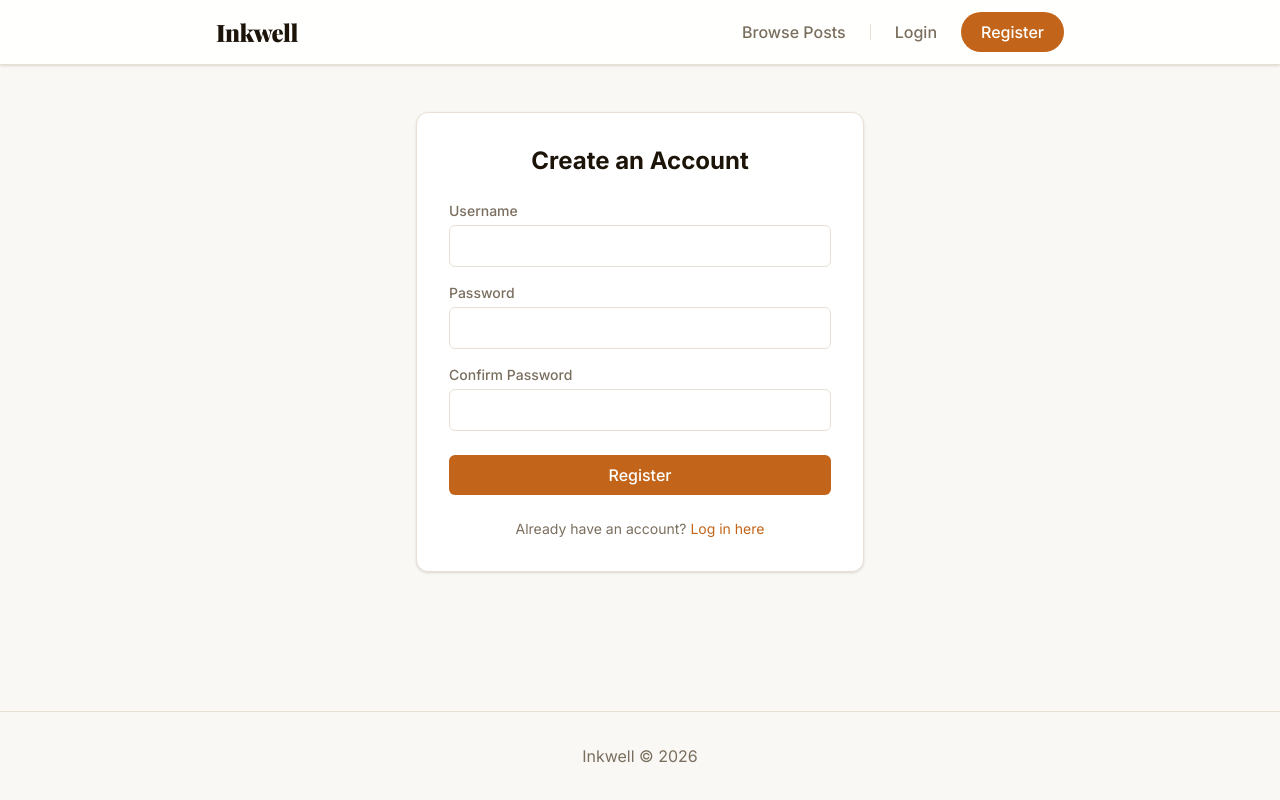
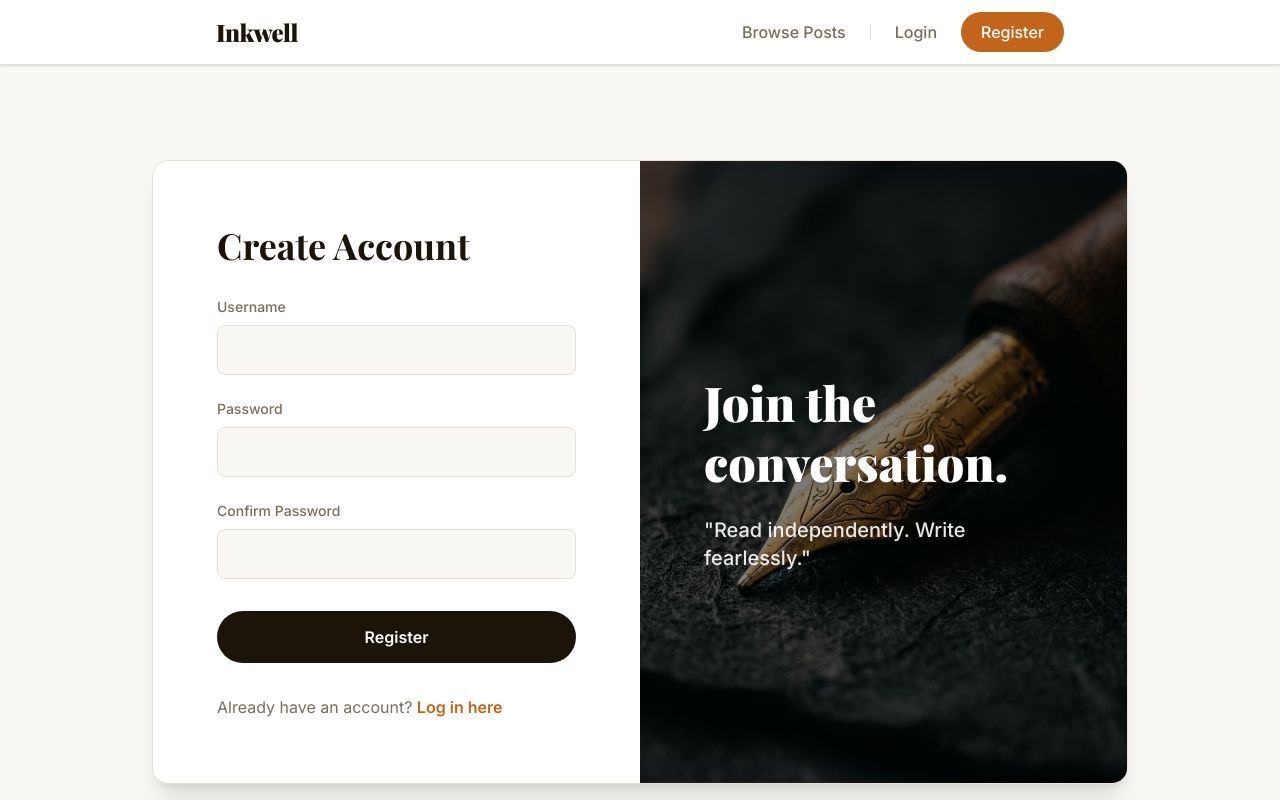
Before and after one commit to xsupremeyx/InkWell, a React (Vite) app in the folder reader-frontend/: page /register in a window 1280 px wide. Shown: the top 800 px of the page. Built offline with nearby package versions, Linux system fonts and the light colour scheme.

Commit message:
refactor: update login, register and other areas.

```diff
--- a/reader-frontend/index.html
+++ b/reader-frontend/index.html
@@ -5,7 +5,7 @@
     <link rel="icon" type="image/svg+xml" href="/favicon.svg" />
     <link rel="preconnect" href="https://fonts.googleapis.com">
     <link rel="preconnect" href="https://fonts.gstatic.com" crossorigin>
-    <link href="https://fonts.googleapis.com/css2?family=Inter:wght@400;500;600;700&family=Playfair+Display:wght@700;800;900&display=swap" rel="stylesheet">
+   <link href="https://fonts.googleapis.com/css2?family=Inter:wght@400;500;600;700&family=Playfair+Display:wght@600;700;800;900&display=swap" rel="stylesheet">
     <meta name="viewport" content="width=device-width, initial-scale=1.0" />
     <title>Inkwell</title>
   </head>
--- a/reader-frontend/src/components/Layout.jsx
+++ b/reader-frontend/src/components/Layout.jsx
@@ -1,13 +1,17 @@
-import { Outlet } from 'react-router-dom';
+import { Outlet, useLocation } from 'react-router-dom';
 import Navbar from './Navbar';
 import Footer from './Footer';
 
 export default function Layout() {
+  const location = useLocation();
+
   return (
-    <div className="min-h-screen flex flex-col">
+    <div className="min-h-screen flex flex-col bg-background font-sans text-text-primary selection:bg-accent/20">
       <Navbar />
 
-      <main className="grow">
+      {/* The key prop forces React to remount this section every time the URL changes,
+          which perfectly triggers our CSS animation! */}
+      <main key={location.pathname} className="grow animate-page-enter">
         <Outlet />
       </main>
 
--- a/reader-frontend/src/index.css
+++ b/reader-frontend/src/index.css
@@ -24,3 +24,19 @@ body {
   color: var(--color-text-primary);
   font-family: var(--font-sans);
 }
+
+/* Page Transition Animations */
+@keyframes page-enter {
+  from {
+    opacity: 0;
+    transform: translateY(12px);
+  }
+  to {
+    opacity: 1;
+    transform: translateY(0);
+  }
+}
+
+.animate-page-enter {
+  animation: page-enter 0.5s cubic-bezier(0.2, 0.8, 0.2, 1) forwards;
+}
--- a/reader-frontend/src/pages/Login.jsx
+++ b/reader-frontend/src/pages/Login.jsx
@@ -4,44 +4,31 @@ import { AuthContext } from '../context/AuthContext';
 import { apiFetch } from '../api/client';
 
 export default function Login() {
-  // 0. useLocation succes message
   const location = useLocation();
   const successMessage = location.state?.successMessage;
-  // 1. Local state for our form inputs
+
   const [username, setUsername] = useState('');
   const [password, setPassword] = useState('');
 
-  // 2. State for handling loading and errors
   const [error, setError] = useState(null);
   const [isLoading, setIsLoading] = useState(false);
 
-  // 3. Get the login function from our global loudspeaker
   const { login } = useContext(AuthContext);
   const navigate = useNavigate();
 
-
-
   const handleSubmit = async (e) => {
-    e.preventDefault(); // Stop the browser from refreshing the page
+    e.preventDefault();
     setError(null);
     setIsLoading(true);
 
     try {
-      // Use our custom fetch wrapper to talk to the backend
       const data = await apiFetch('/auth/login', {
         method: 'POST',
         body: JSON.stringify({ username, password }),
       });
-
-      // If we get here, it was a 200 OK!
-      // Update our global context (which also saves to localStorage)
       login(data.token, data.user);
-
-      // Redirect to the home page
       navigate('/');
     } catch (err) {
-      // If our client.js threw an error, catch it here
-      // Try to get the first specific field error, or fall back to the general message
       const errorMessage = err.errors?.[0]?.message || err.message || 'Failed to log in';
       setError(errorMessage);
     } finally {
@@ -50,39 +37,57 @@ export default function Login() {
   };
 
   return (
-    <div className="max-w-md mx-auto mt-12 bg-surface p-8 rounded-xl shadow-sm border border-border">
-      <h2 className="text-2xl font-bold text-center text-text-primary mb-6">Welcome Back</h2>
-      {/* Show green success box if they just registered */}
+    <div className="max-w-5xl mx-auto px-6 py-12 md:py-24">
+      <div className="flex flex-col md:flex-row bg-surface rounded-2xl shadow-xl overflow-hidden border border-border">
+                {/* Left Decorative Panel with Image (Hidden on Mobile) */}
+        <div className="hidden md:flex flex-col justify-center relative w-1/2 p-12 lg:p-16 overflow-hidden">
+          <div
+            className="absolute inset-0 z-0 bg-cover bg-center"
+            style={{ backgroundImage: `url('/login-bg.jpg')` }}
+          />
+          <div className="absolute inset-0 z-0 bg-black/40" /> {/* Dark overlay to make text pop */}
+
+          <div className="relative z-10 text-white drop-shadow-md">
+            <h2 className="font-serif text-5xl font-black mb-6 leading-tight">Welcome back to Inkwell.</h2>
+            <p className="text-xl text-white/90 font-medium">
+              "Where stories find their voice, and readers find their home."
+            </p>
+          </div>
+        </div>
+
+        {/* Right Form Panel */}
+        <div className="w-full md:w-1/2 p-8 md:p-16 flex flex-col justify-center">
+          <h2 className="text-4xl font-serif font-bold text-text-primary mb-8 text-center md:text-left">Log In</h2>
+
           {successMessage && !error && (
-        <div className="bg-green-50 text-green-600 p-3 rounded-md mb-4 text-sm border border-green-200">
+            <div className="bg-green-50 text-green-700 p-4 rounded-lg mb-6 text-sm border border-green-200">
               {successMessage}
             </div>
           )}
-      {/* Show red error box if something goes wrong */}
           {error && (
-        <div className="bg-red-50 text-red-600 p-3 rounded-md mb-4 text-sm border border-red-200">
+            <div className="bg-red-50 text-red-600 p-4 rounded-lg mb-6 text-sm border border-red-200">
               {error}
             </div>
           )}
 
-      <form onSubmit={handleSubmit} className="flex flex-col gap-4">
+          <form onSubmit={handleSubmit} className="flex flex-col gap-6">
             <div>
-          <label className="block text-sm font-medium text-text-secondary mb-1">Username</label>
+              <label className="block text-sm font-medium text-text-secondary mb-2">Username</label>
               <input
                 type="text"
                 required
-            className="w-full px-4 py-2 border border-border rounded-md focus:outline-none focus:ring-2 focus:ring-accent"
+                className="w-full px-4 py-3 bg-background border border-border rounded-lg focus:outline-none focus:ring-2 focus:ring-accent/50 transition-shadow"
                 value={username}
                 onChange={(e) => setUsername(e.target.value)}
               />
             </div>
 
             <div>
-          <label className="block text-sm font-medium text-text-secondary mb-1">Password</label>
+              <label className="block text-sm font-medium text-text-secondary mb-2">Password</label>
               <input
                 type="password"
                 required
-            className="w-full px-4 py-2 border border-border rounded-md focus:outline-none focus:ring-2 focus:ring-accent"
+                className="w-full px-4 py-3 bg-background border border-border rounded-lg focus:outline-none focus:ring-2 focus:ring-accent/50 transition-shadow"
                 value={password}
                 onChange={(e) => setPassword(e.target.value)}
               />
@@ -91,17 +96,19 @@ export default function Login() {
             <button
               type="submit"
               disabled={isLoading}
-          className="w-full bg-accent text-white font-medium py-2 rounded-md hover:bg-opacity-90 transition disabled:opacity-50 mt-2"
+              className="w-full bg-text-primary text-surface font-semibold py-3.5 rounded-full hover:bg-accent transition-colors disabled:opacity-50 mt-2 cursor-pointer"
             >
-          {isLoading ? 'Logging in...' : 'Log In'}
+              {isLoading ? 'Logging in...' : 'Sign In'}
             </button>
           </form>
 
-      <div className="mt-6 text-center text-sm text-text-secondary">
+          <div className="mt-8 text-center md:text-left text-text-secondary">
             Don't have an account?{' '}
-        <Link to="/register" className="text-accent hover:underline">
-          Register here
+            <Link to="/register" className="text-accent hover:underline font-semibold">
+              Create one
             </Link>
+          </div>
+        </div>
       </div>
     </div>
   );
--- a/reader-frontend/src/pages/Register.jsx
+++ b/reader-frontend/src/pages/Register.jsx
@@ -5,7 +5,7 @@ import { apiFetch } from '../api/client';
 export default function Register() {
   const [username, setUsername] = useState('');
   const [password, setPassword] = useState('');
-  const [confirmPassword, setConfirmPassword] = useState(''); // <-- New state
+  const [confirmPassword, setConfirmPassword] = useState('');
 
   const [error, setError] = useState(null);
   const [isLoading, setIsLoading] = useState(false);
@@ -16,7 +16,6 @@ export default function Register() {
     e.preventDefault();
     setError(null);
 
-    // <-- New Client-Side Validation
     if (password !== confirmPassword) {
       setError("Passwords do not match.");
       return;
@@ -27,8 +26,6 @@ export default function Register() {
     try {
       await apiFetch('/auth/register', {
         method: 'POST',
-        // Notice we DO NOT send confirmPassword to the backend!
-        // The API only expects username and password.
         body: JSON.stringify({ username, password }),
       });
 
@@ -42,45 +39,63 @@ export default function Register() {
   };
 
   return (
-    <div className="max-w-md mx-auto mt-12 bg-surface p-8 rounded-xl shadow-sm border border-border">
-      <h2 className="text-2xl font-bold text-center text-text-primary mb-6">Create an Account</h2>
+    <div className="max-w-5xl mx-auto px-6 py-12 md:py-24">
+      <div className="flex flex-col md:flex-row-reverse bg-surface rounded-2xl shadow-xl overflow-hidden border border-border">
+                {/* Decorative Panel with Image (Hidden on Mobile) */}
+        <div className="hidden md:flex flex-col justify-center relative w-1/2 p-12 lg:p-16 overflow-hidden">
+          <div
+            className="absolute inset-0 z-0 bg-cover bg-center"
+            style={{ backgroundImage: `url('/register-bg.jpg')` }}
+          />
+          <div className="absolute inset-0 z-0 bg-black/50" /> {/* Slightly darker overlay here */}
+
+          <div className="relative z-10 text-white drop-shadow-md">
+            <h2 className="font-serif text-5xl font-black mb-6 leading-tight">Join the conversation.</h2>
+            <p className="text-xl text-white/90 font-medium">
+              "Read independently. Write fearlessly."
+            </p>
+          </div>
+        </div>
+
+        {/* Form Panel */}
+        <div className="w-full md:w-1/2 p-8 md:p-16 flex flex-col justify-center">
+          <h2 className="text-4xl font-serif font-bold text-text-primary mb-8 text-center md:text-left">Create Account</h2>
 
           {error && (
-        <div className="bg-red-50 text-red-600 p-3 rounded-md mb-4 text-sm border border-red-200">
+            <div className="bg-red-50 text-red-600 p-4 rounded-lg mb-6 text-sm border border-red-200">
               {error}
             </div>
           )}
 
-      <form onSubmit={handleSubmit} className="flex flex-col gap-4">
+          <form onSubmit={handleSubmit} className="flex flex-col gap-6">
             <div>
-          <label className="block text-sm font-medium text-text-secondary mb-1">Username</label>
+              <label className="block text-sm font-medium text-text-secondary mb-2">Username</label>
               <input
                 type="text"
                 required
-            className="w-full px-4 py-2 border border-border rounded-md focus:outline-none focus:ring-2 focus:ring-accent"
+                className="w-full px-4 py-3 bg-background border border-border rounded-lg focus:outline-none focus:ring-2 focus:ring-accent/50 transition-shadow"
                 value={username}
                 onChange={(e) => setUsername(e.target.value)}
               />
             </div>
 
             <div>
-          <label className="block text-sm font-medium text-text-secondary mb-1">Password</label>
+              <label className="block text-sm font-medium text-text-secondary mb-2">Password</label>
               <input
                 type="password"
                 required
-            className="w-full px-4 py-2 border border-border rounded-md focus:outline-none focus:ring-2 focus:ring-accent"
+                className="w-full px-4 py-3 bg-background border border-border rounded-lg focus:outline-none focus:ring-2 focus:ring-accent/50 transition-shadow"
                 value={password}
                 onChange={(e) => setPassword(e.target.value)}
               />
             </div>
 
-        {/* <-- New Confirm Password Input --> */}
             <div>
-          <label className="block text-sm font-medium text-text-secondary mb-1">Confirm Password</label>
+              <label className="block text-sm font-medium text-text-secondary mb-2">Confirm Password</label>
               <input
                 type="password"
                 required
-            className="w-full px-4 py-2 border border-border rounded-md focus:outline-none focus:ring-2 focus:ring-accent"
+                className="w-full px-4 py-3 bg-background border border-border rounded-lg focus:outline-none focus:ring-2 focus:ring-accent/50 transition-shadow"
                 value={confirmPassword}
                 onChange={(e) => setConfirmPassword(e.target.value)}
               />
@@ -89,18 +104,20 @@ export default function Register() {
             <button
               type="submit"
               disabled={isLoading}
-          className="w-full bg-accent text-white font-medium py-2 rounded-md hover:bg-opacity-90 transition disabled:opacity-50 mt-2"
+              className="w-full bg-text-primary text-surface font-semibold py-3.5 rounded-full hover:bg-accent transition-colors disabled:opacity-50 mt-2 cursor-pointer"
             >
               {isLoading ? 'Registering...' : 'Register'}
             </button>
           </form>
 
-      <div className="mt-6 text-center text-sm text-text-secondary">
+          <div className="mt-8 text-center md:text-left text-text-secondary">
             Already have an account?{' '}
-        <Link to="/login" className="text-accent hover:underline">
+            <Link to="/login" className="text-accent hover:underline font-semibold">
               Log in here
             </Link>
           </div>
         </div>
+      </div>
+    </div>
   );
 }
```
Also changed, not shown: reader-frontend/src/pages/Account.jsx (+14 -15 lines), reader-frontend/src/pages/NotFound.jsx (+7 -7 lines), reader-frontend/src/pages/PostDetail.jsx (+13 -8 lines), reader-frontend/public/login-bg.jpg (added), reader-frontend/public/register-bg.jpg (added). Lines whose indentation alone changed are shown as unchanged.
